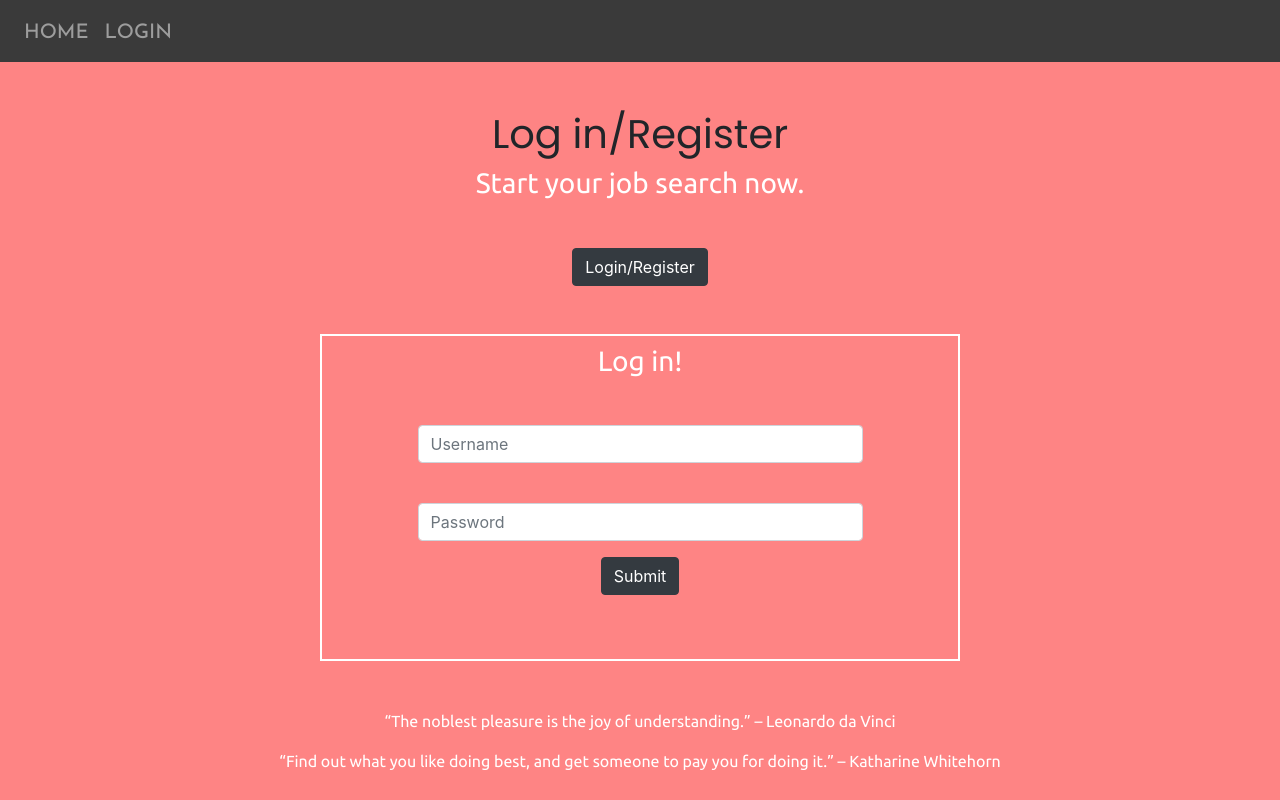
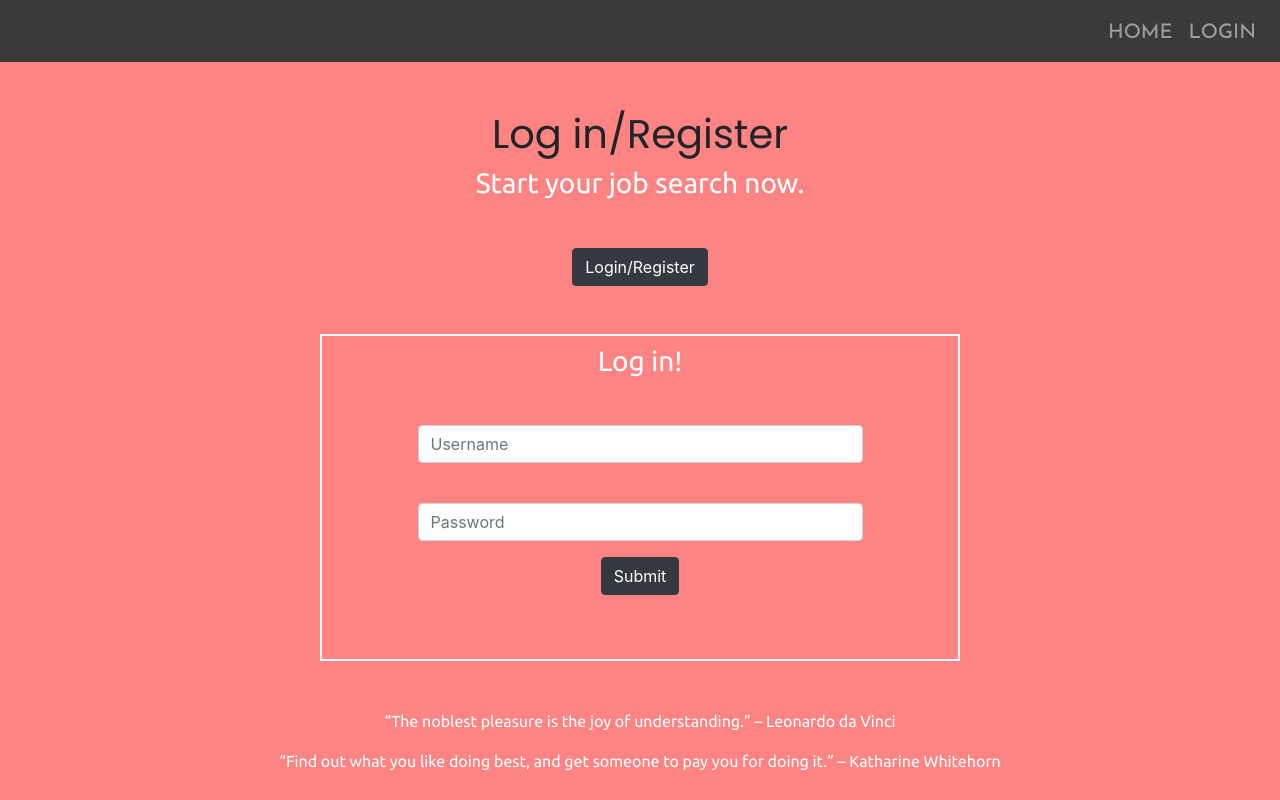
Before and after one commit to boris-gladkikh/react-jobly-frontend, a React (Create React App) app: page /login in a window 1280 px wide. Shown: the top 800 px of the page. Built offline with nearby package versions, Linux system fonts and the light colour scheme; no server answers.

Commit message:
added email text on signup form, fixed minor company card issues, fixed navbar collapse justify right issue

```diff
--- a/src/CompanyCard.js
+++ b/src/CompanyCard.js
@@ -10,7 +10,7 @@ import companyLogo from './img/company-rectangle.png';
 function CompanyCard({ name, description, logoUrl, handle }) {
   return (
     <Link className="" to={`/companies/${handle}`}>
-      <div className="company-card current">
+      <div className="company-card">
         <div className="">
           <img className="company-logo" src={companyLogo} alt="company logo" />
         </div>
--- a/src/LoginSignupForm.js
+++ b/src/LoginSignupForm.js
@@ -167,6 +167,7 @@ function LoginSignupForm() {
             <Form.Group>
             <Form.Label htmlFor="email"></Form.Label>
             <Form.Control placeholder="Email" onChange={handleChange} value={formData.email} name="email"></Form.Control>
+            <Form.Text>We will never share your email with third parties.</Form.Text>
             </Form.Group>
 
             <Form.Group>
--- a/src/NavBar.js
+++ b/src/NavBar.js
@@ -25,10 +25,10 @@ function NavBar({ currentUser, setCurrentUser }) {
 
   if (token) {
     return (
-      <Navbar expand="lg" bg="dark" variant="dark" className="">
-        <Navbar.Toggle className="" aria-controls="navigation" />
-        <Navbar.Collapse className="" id="navigation">
-          <Nav className="text-white  nav-font">
+      <Navbar expand="lg"  bg="dark" variant="dark" className="justify-content-end">
+        <Navbar.Toggle aria-controls="navigation" />
+        <Navbar.Collapse id="navigation" className="justify-content-end">
+          <Nav className="text-white nav-font">
             <Nav.Item>
               <Nav.Link href="/">HOME</Nav.Link>
             </Nav.Item>
@@ -55,10 +55,11 @@ function NavBar({ currentUser, setCurrentUser }) {
     )
   } else {
     return (
-      <Navbar expand="lg" variant="dark" className="">
-        <Navbar.Toggle className="" aria-controls="navigation" />
-        <Navbar.Collapse className="" id="navigation">
-          <Nav className="nav-font justify-content-end">
+
+      <Navbar expand="lg" variant="dark" className="justify-content-end">
+        <Navbar.Toggle aria-controls="navigation2" />
+        <Navbar.Collapse className="justify-content-end" id="navigation2">
+          <Nav className="nav-font">
             <Nav.Link href="/">HOME</Nav.Link>
             <Nav.Link href="/login">LOGIN</Nav.Link>
           </Nav>
```
